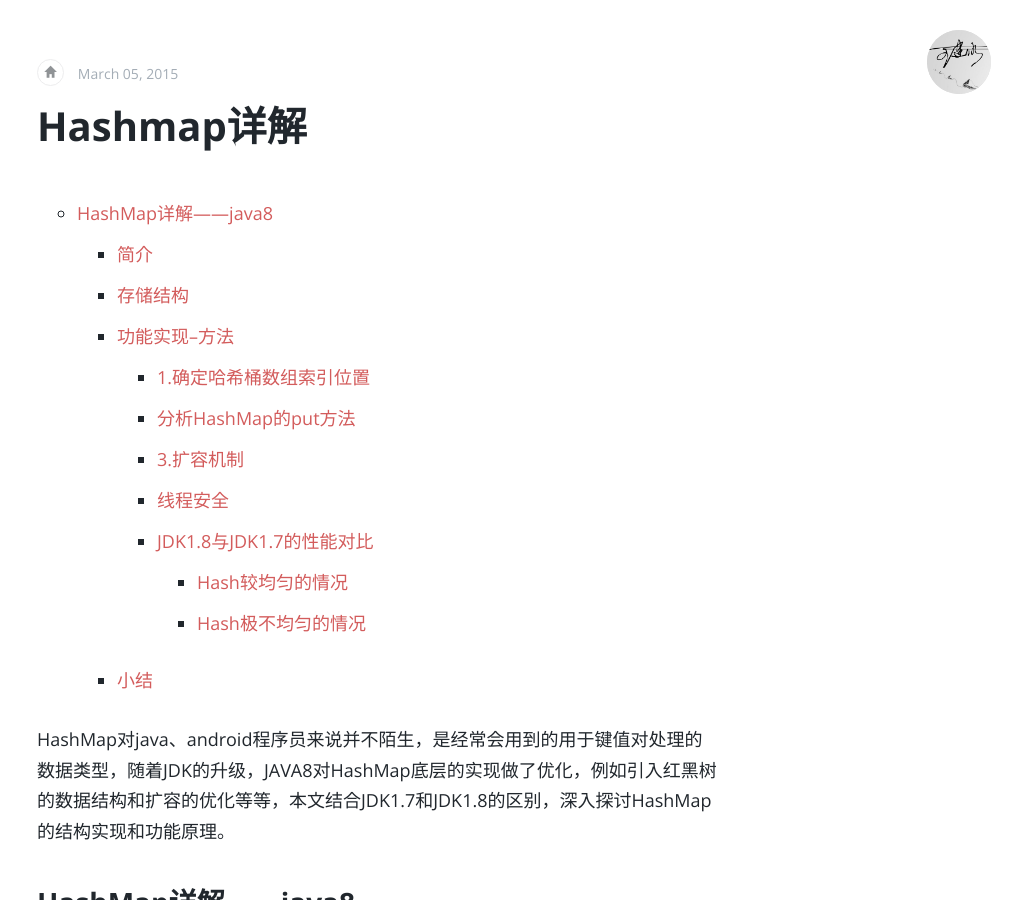
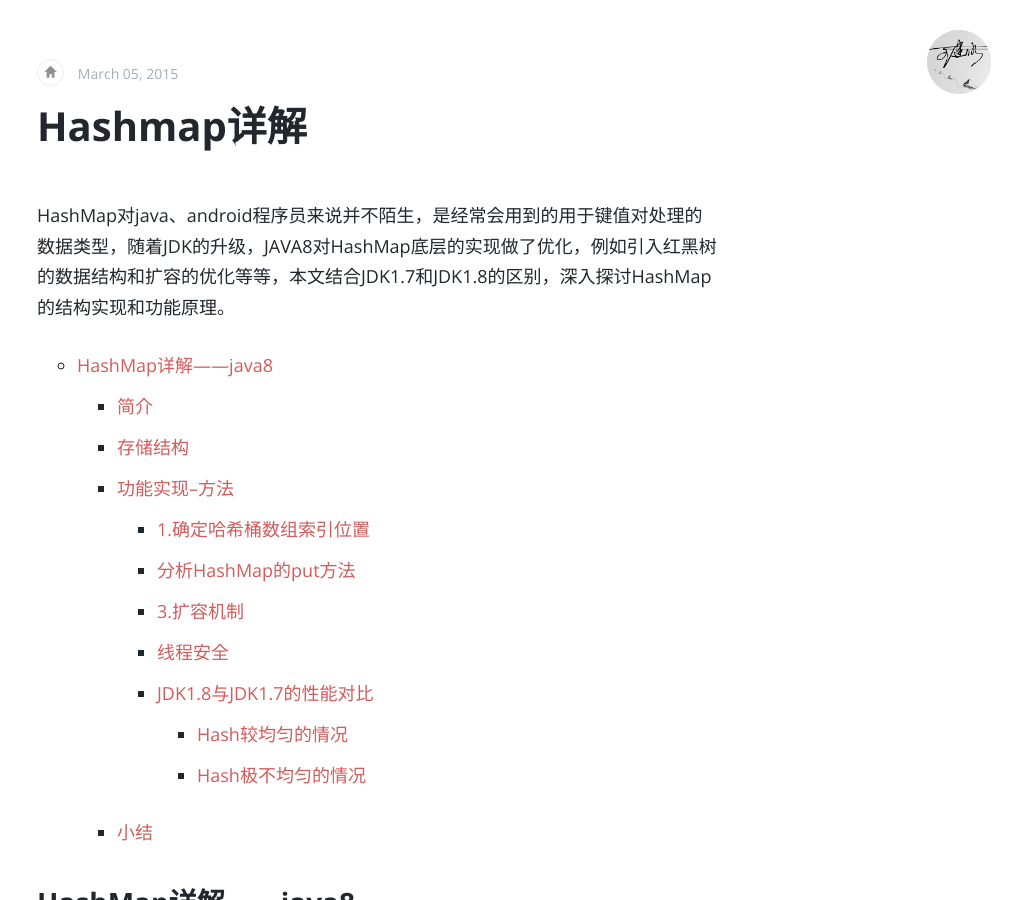
Before and after one commit to bingyingtogether/bingyingtogether.github.io, a Jekyll site: the page built from _posts/2015-3-5-HashMap详解.md, in a window 1280 px wide and 900 px high. Shown: the whole window, without its empty margins (263-1280 px from the left). Built offline with Jekyll 4.4.1, drawn with Linux system fonts in a browser that asks for light colours; our own code applies the rules of GitHub Pages for plain Markdown files; comment, search, counter and statistics services are not loaded.

Commit message:
修改格式

```diff
--- a/_posts/2015-3-5-HashMap详解.md
+++ b/_posts/2015-3-5-HashMap详解.md
@@ -1,7 +1,6 @@
+HashMap对java、android程序员来说并不陌生，是经常会用到的用于键值对处理的数据类型，随着JDK的升级，JAVA8对HashMap底层的实现做了优化，例如引入红黑树的数据结构和扩容的优化等等，本文结合JDK1.7和JDK1.8的区别，深入探讨HashMap的结构实现和功能原理。
 * toc
 {:toc}
-
-HashMap对java、android程序员来说并不陌生，是经常会用到的用于键值对处理的数据类型，随着JDK的升级，JAVA8对HashMap底层的实现做了优化，例如引入红黑树的数据结构和扩容的优化等等，本文结合JDK1.7和JDK1.8的区别，深入探讨HashMap的结构实现和功能原理。
 ## HashMap详解——java8
 
 ### 简介
```
Also changed, not shown: _posts/2016-11-29-GithubPage-Blog.md (+0 -4 lines).
